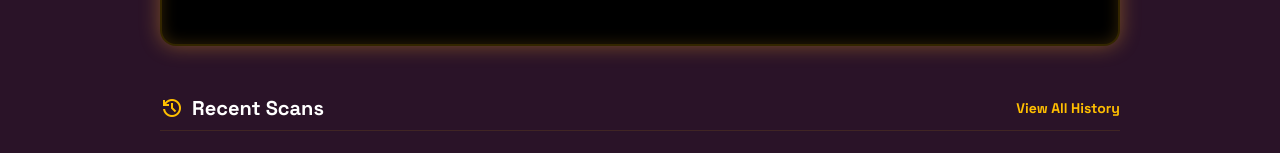
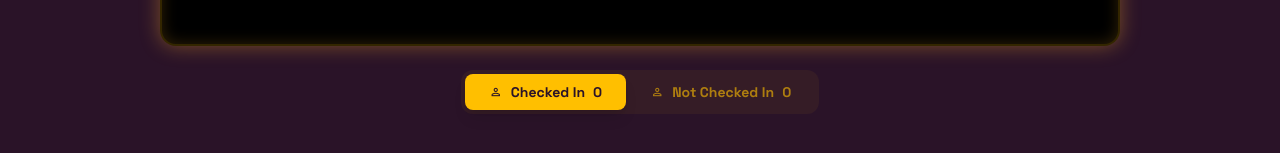
Before and after one commit to OmarWaled8008/Egypt-Game-Jam-Event-Client, a React (Vite) app: page /qrscanner in a window 1280 px wide. Shown: the part 462-615 px from the top of the page. Built offline with nearby package versions, Linux system fonts and the light colour scheme.

Commit message:
feat: add checked-in and not checked-in labels to Qrscanner for user status display

```diff
--- a/src/pages/Qrscanner.jsx
+++ b/src/pages/Qrscanner.jsx
@@ -85,6 +85,24 @@ export default function Qrscanner() {
                         styles={{ container: { width: "50%", margin: "auto" } }}
                       />
                     </div>
+                  </div>
+                </div>
+                <div class="flex md:flex-row items-center justify-center w-full mt-6 gap-4">
+                  <div class="flex justify-center bg-slate-200 dark:bg-primary/5 p-1 rounded-xl w-full md:w-auto">
+                    <label class="flex cursor-pointer items-center justify-center gap-2 px-6 py-2 rounded-lg bg-primary text-background-dark shadow-lg transition-all font-bold">
+                      <span class="material-symbols-outlined text-sm">
+                        person
+                      </span>
+                      <span class="text-sm">Checked In</span>
+                      <span class="text-sm">0</span>
+                    </label>
+                    <label class="flex cursor-pointer items-center justify-center gap-2 px-6 py-2 rounded-lg text-slate-600 dark:text-primary/60 hover:text-primary transition-all font-bold">
+                      <span class="material-symbols-outlined text-sm">
+                        person
+                      </span>
+                      <span class="text-sm">Not Checked In</span>
+                      <span class="text-sm">0</span>
+                    </label>
                   </div>
                 </div>
                 <div class="w-full mt-12">
```
